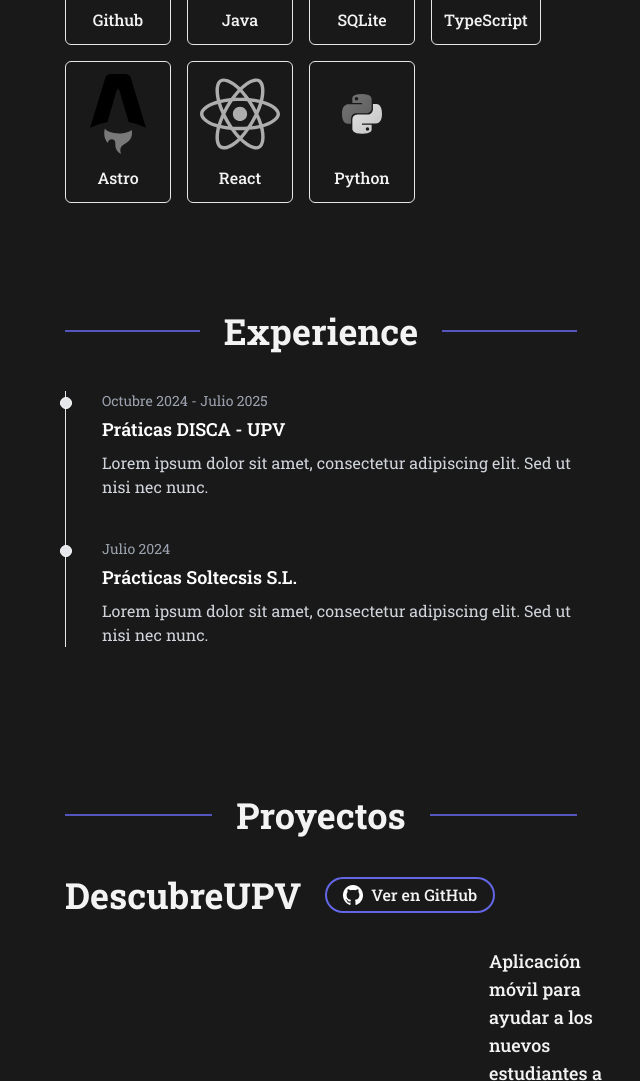
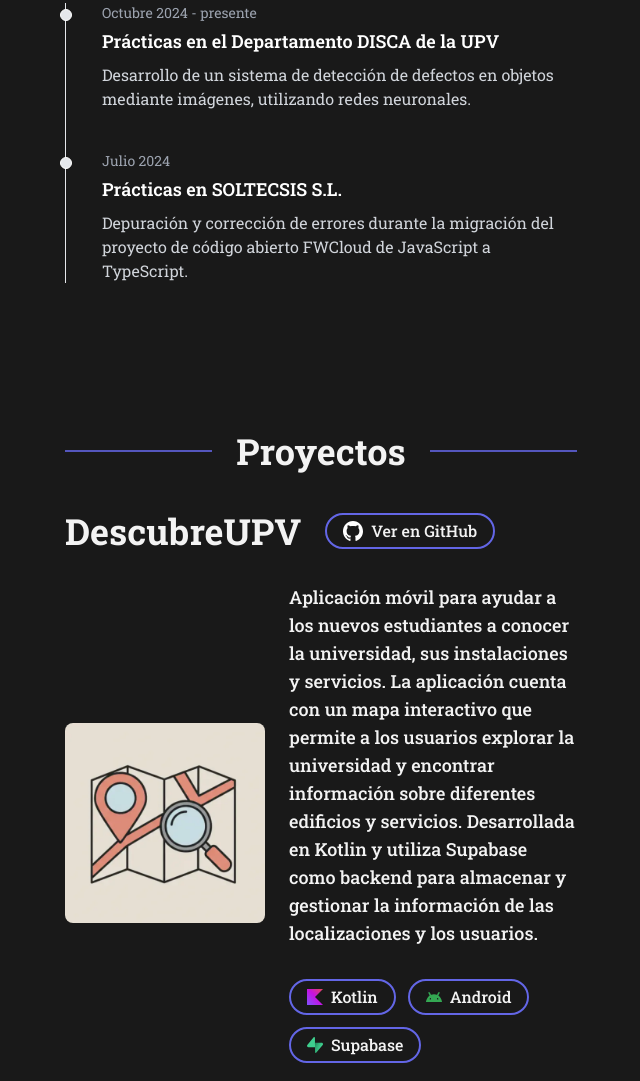
Before and after one commit to AbelHaro/porfolio, an Astro site: page / in a window 1280 px wide. Shown: the part 1917-2998 px from the top of the page, without its empty margins (319-959 px from the left). Built offline with nearby package versions, Linux system fonts and the light colour scheme; Astro itself is replaced by a stand-in of ours.

Commit message:
feat: agregar nuevos íconos SVG y actualizar la experiencia y secciones del portafolio

```diff
--- a/src/data/experience.ts
+++ b/src/data/experience.ts
@@ -6,13 +6,13 @@
 
 export const experience: Experience[] = [
     {
-        title: "Práticas DISCA - UPV",
-        description: "Lorem ipsum dolor sit amet, consectetur adipiscing elit. Sed ut nisi nec nunc.",
-        date: "Octubre 2024 - Julio 2025"
+        title: "Prácticas en el Departamento DISCA de la UPV",
+        description: "Desarrollo de un sistema de detección de defectos en objetos mediante imágenes, utilizando redes neuronales.",
+        date: "Octubre 2024 - presente"
     },
     {
-        title: "Prácticas Soltecsis S.L.",
-        description: "Lorem ipsum dolor sit amet, consectetur adipiscing elit. Sed ut nisi nec nunc.",
+        title: "Prácticas en SOLTECSIS S.L.",
+        description: "Depuración y corrección de errores durante la migración del proyecto de código abierto FWCloud de JavaScript a TypeScript.",
         date: "Julio 2024"
     }
 ]
--- a/src/sections/AboutMe.astro
+++ b/src/sections/AboutMe.astro
@@ -6,7 +6,7 @@
     <section>
         <p class="text-wrap text-xl">
             Estudiante de <bold class="text-custom-blue">Ingeniería Informática</bold> en la mención de Ingeniería de Computadores, actualmente cursando el
-            tercer año con una <bold class="text-custom-blue">nota media de 8,4</bold>. Sólida base teórica y habilidades técnicas en desarrollo de software y
+            cuarto año con una <bold class="text-custom-blue">nota media de 8,5</bold>. Sólida base teórica y habilidades técnicas en desarrollo de software y
             resolución de problemas. Capaz de aprender rápidamente, trabajar en equipo y enfrentar desafíos con
             creatividad y determinación.
         </p>
@@ -35,10 +35,10 @@
             Inglés - B2
         </p>
     </section>
-    <section class="mt-10">
+    <!-- <section class="mt-10">
         <h4 class=" text-3xl mb-3">
             Tecnologías utilizadas
         </h4>
         <Tecnologies />
-    </section>
+    </section> -->
 </ArticleContainer>
--- a/src/sections/Experience.astro
+++ b/src/sections/Experience.astro
@@ -3,7 +3,7 @@
 import { experience } from "../data/experience";
 ---
 
-<ArticleContainer title={"Experience"} articleId="experience">
+<ArticleContainer title={"Experiencia"} articleId="experience">
     <ol class="relative border-s border-gray-200 dark:border-gray-700">
         {experience.map(item => (
             <li class="ms-4 mb-10">
--- a/src/sections/Projects.astro
+++ b/src/sections/Projects.astro
@@ -2,6 +2,7 @@
 import { projects } from '../data/projects';
 import IconPill from '../components/IconPill.astro';
 import ArticleContainer from '../components/ArticleContainer.astro';
+import { undefined } from 'astro:schema';
 ---
 
 <ArticleContainer title="Proyectos" articleId="projects">
@@ -11,12 +12,15 @@
                 <div class="flex flex-col">
                     <header class="flex flex-row gap-6 items-center align-middle">
                         <h3 class="text-4xl font-bold">{project.title}</h3>
+                        { project.url && (
                         <a href={project.url} target="_blank" rel="noreferrer" class="flex gap-4 items-center">
                             <IconPill>
                                 <img src="icons/github.svg" alt="GitHub icon" class="w-5 hover:scale-110" loading="lazy" />
                                 <p class="ml-2">Ver en GitHub</p>
                             </IconPill>
                         </a>
+                        )
+                        }
                         {project.production_url && (
                             <a href={project.production_url} target="_blank" rel="noreferrer" class="flex gap-4 items-center">
                                 <IconPill>
@@ -27,7 +31,8 @@
                         )}
                     </header>
                     <main class="flex flex-row items-center gap-6 mt-8">
-                        <img src={project.image} alt={project.title} class="w-[500px] rounded-lg" loading="lazy" />
+                        {project.image &&<img src={project.image} alt={project.title} class="w-[200px] rounded-lg" loading="lazy" />
+                        }
                         <div>
                             <p class="text-lg">{project.description}</p>
                             <div class="mt-8 flex flex-row flex-wrap gap-3">
```
Also changed, not shown: public/icons/android.svg (added), public/icons/kotlin.svg (added), public/icons/supabase.svg (added), public/icons/tailwindcss.svg (added), public/images/descubreupv.webp (added).
